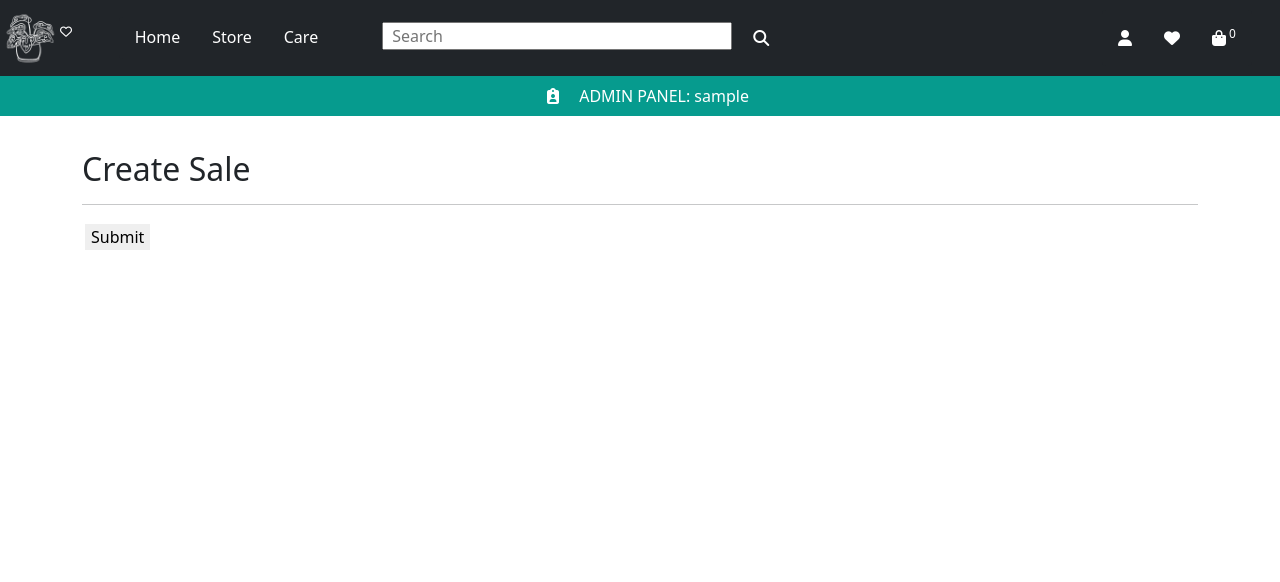
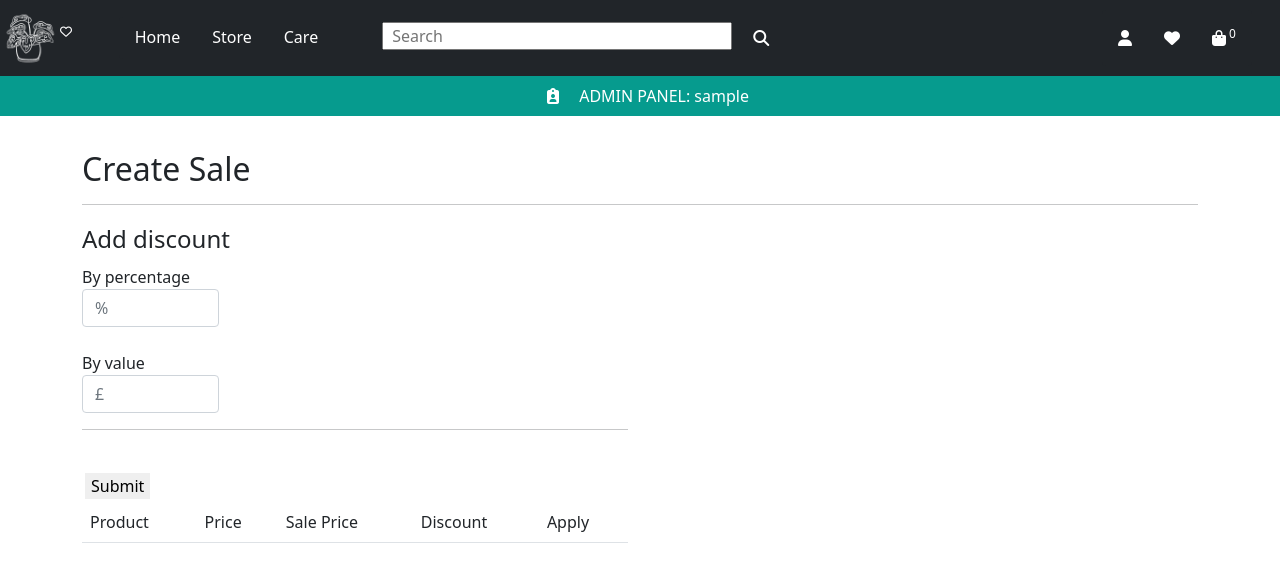
Before and after one commit to MojosBeans100/CI-MS5-loveplants, a Django app: page /products/create_sale.html in a window 1280 px wide. Shown: the top 582 px of the page. Run offline with Django 3.2, Linux system fonts and the light colour scheme; the visitor is signed in with stand-in values (Sample User, id 1); data that the repository does not hold is empty; some libraries are stand-ins or nearby versions.

Commit message:
Add JS to calc discount and sale prices in create sale

```diff
--- a/products/templates/products/create_sale.html
+++ b/products/templates/products/create_sale.html
@@ -9,16 +9,45 @@
         <h2>Create Sale</h2>
         <hr>
         <div class="row">
-            <div class="col-4">
+            <div class="col-6">
                 <form method="POST" action="{% url 'create_sale' %}">
                     {% csrf_token %}
+
+                    <fieldset>
+                        <legend>Add discount</legend>
+
+                        <label>By percentage</label>
+                        <input class="form-control w-25 discount-input" type="number" placeholder="%"
+                            onchange="calcDiscount(this);"><br>
+
+                        <label>By value</label>
+                        <input class="form-control w-25 discount-input" type="number" placeholder="£"
+                            onchange="calcDiscount(this);">
+
+                    </fieldset>
+                    <hr>
+                    <br>
+
                     <button type="submit">Submit</button>
                     <table class="table">
+                        <thead>
+                            <tr>
+                                <td>Product</td>
+                                <td>Price</td>
+                                <td>Sale Price</td>
+                                <td>Discount</td>
+                                <td>Apply</td>
+                            </tr>
+                        </thead>
                         <tbody>
                             {% for product in products %}
                             <tr>
                                 <td><label for="{{product.id}}">{{product.friendly_name}}</label></td>
-                                <td><input type="checkbox" name="{{product.id}}" value="{{product.id}}" id="{{product.name}}{{ product.id}}" checked><br></td>
+                                <td class="product-price">£{{product.price}}</td>
+                                <td class="sale-price">-</td>
+                                <td class="discount-price">-</td>
+                                <td><input type="checkbox" class="product-checks" name="{{product.id}}"
+                                        value="{{product.id}}" id="{{product.name}}{{ product.id}}" checked onchange="updatePrices();"><br></td>
                             </tr>
                             {% endfor %}
                         </tbody>
@@ -32,3 +61,67 @@
     </div>
 </div>
 {% endblock %}
+
+{% block postloadjs %}
+<script>
+    function calcDiscount(element) {
+        console.log(element)
+        var discountInputs = document.getElementsByClassName('discount-input');
+        var salePrices = document.getElementsByClassName('sale-price');
+        var discountPrices = document.getElementsByClassName('discount-price');
+        var productPrices = document.getElementsByClassName('product-price');
+        var productChecks = document.getElementsByClassName('product-checks');
+
+        if (discountInputs[0] == element & discountInputs[1] !== "") {
+            discountInputs[1].value = "";
+        } else {
+            discountInputs[0].value = "";
+        }
+
+        for (j = 0; j < salePrices.length; j++) {
+            price = productPrices[j].innerHTML.replace('£', "");
+
+            if (discountInputs[0].value == "") {
+                sale_price = (parseFloat(price) - parseFloat(element.value)).toFixed(2)
+                discount_price = parseFloat(element.value)
+            } else {
+                sale_price = (((100 - parseFloat(element.value))/100)*parseFloat(price)).toFixed(2)
+                discount_price = (parseFloat(price) - sale_price).toFixed(2)
+            }
+
+            if (productChecks[j].checked) {
+                salePrices[j].innerHTML = `£ ${sale_price}`
+                discountPrices[j].innerHTML = `£ ${discount_price}`
+            } else {
+                salePrices[j].innerHTML = ""
+                discountPrices[j].innerHTML = ""
+            }
+        }
+    }
+
+    function updatePrices(){
+        perc = document.getElementsByClassName('discount-input')[0]
+        val = document.getElementsByClassName('discount-input')[1]
+
+        if (perc.value) {
+            console.log("%")
+            calcDiscount(perc)
+        } else if (val.value) {
+            calcDiscount(val)
+            console.log("val")
+        } else {
+
+        }
+
+        // if (document.getElementsByClassName('discount-input')[0].value == "" & document.getElementsByClassName('discount-input')[1].value !== "") {
+        //    console.log("here value")
+        //     calcDiscount(document.getElementsByClassName('discount-input')[1])
+        // } else if (document.getElementsByClassName('discount-inputs')[1].value == "" & document.getElementsByClassName('discount-input')[0].value !== ""){
+        //     console.log("here %")
+        //     calcDiscount(document.getElementsByClassName('discount-input')[0])
+        // } else {
+        //     console.log("do nothing")
+        // }
+    }
+</script>
+{% endblock %}
```
